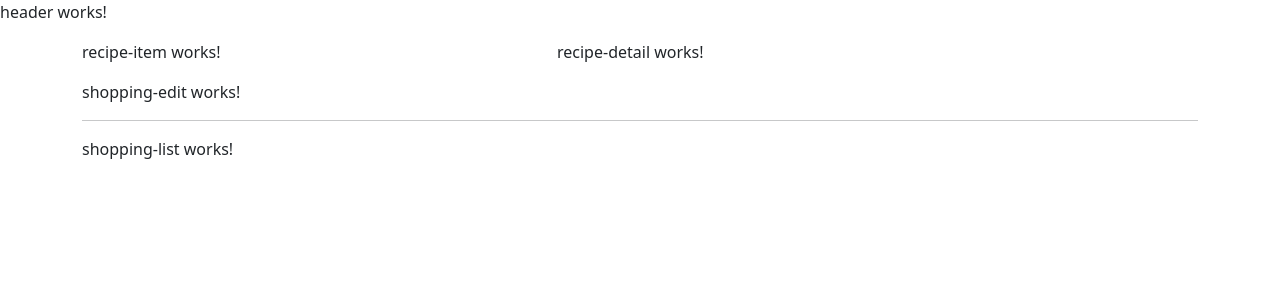
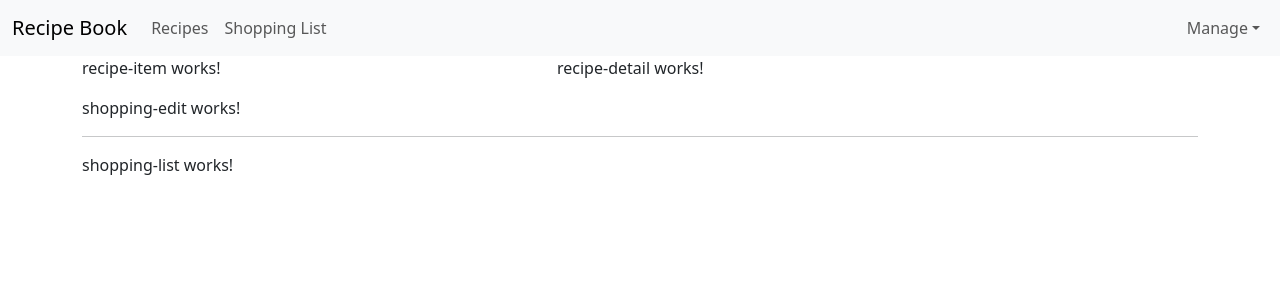
Before and after one commit to sanchezpe/recipe-book-ng, an Angular app: page / in a window 1280 px wide. Shown: the top 300 px of the page. Built offline with nearby package versions, Linux system fonts and the light colour scheme.

Commit message:
Header component navigation bar

```diff
--- a/src/app/header/header.component.html
+++ b/src/app/header/header.component.html
@@ -1 +1,31 @@
-<p>header works!</p>
+<header>
+  <nav class="navbar navbar-expand-lg bg-body-tertiary">
+    <div class="container-fluid">
+      <a class="navbar-brand" href="#">Recipe Book</a>
+      <button class="navbar-toggler" type="button">
+        <span class="navbar-toggler-icon"></span>
+      </button>
+      <div class="collapse navbar-collapse">
+        <ul class="navbar-nav me-auto">
+          <li class="nav-item">
+            <a class="nav-link" href="#">Recipes</a>
+          </li>
+          <li class="nav-item">
+            <a class="nav-link" href="#">Shopping List</a>
+          </li>
+        </ul>
+        <ul class="navbar-nav ms-auto">
+          <li class="nav-item dropdown">
+            <a class="nav-link dropdown-toggle" href="#" role="button">Manage</a>
+            <ul class="dropdown-menu">
+              <li class="dropdown-item">
+                <a href="#">Save Data</a>
+                <a href="#">Fetch Data</a>
+              </li>
+            </ul>
+          </li>
+        </ul>
+      </div>
+    </div>
+  </nav>
+</header>
```
